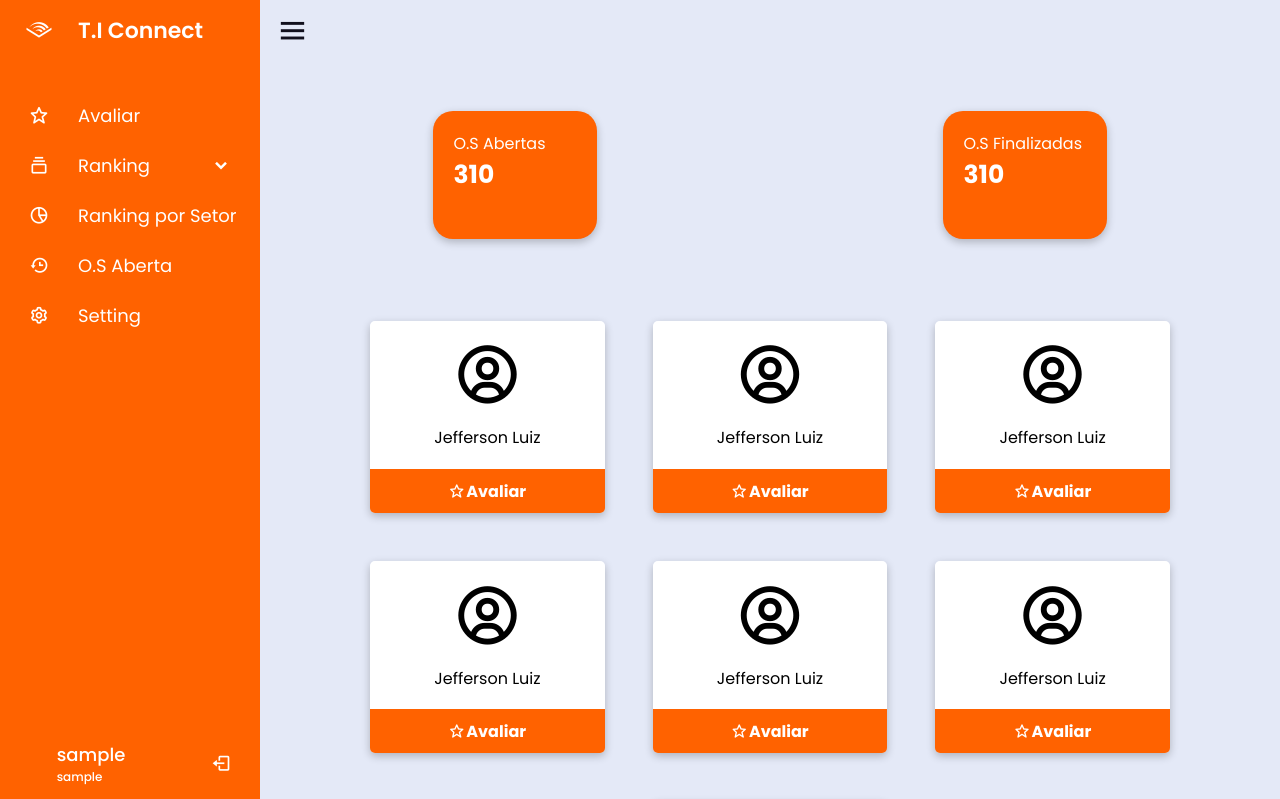
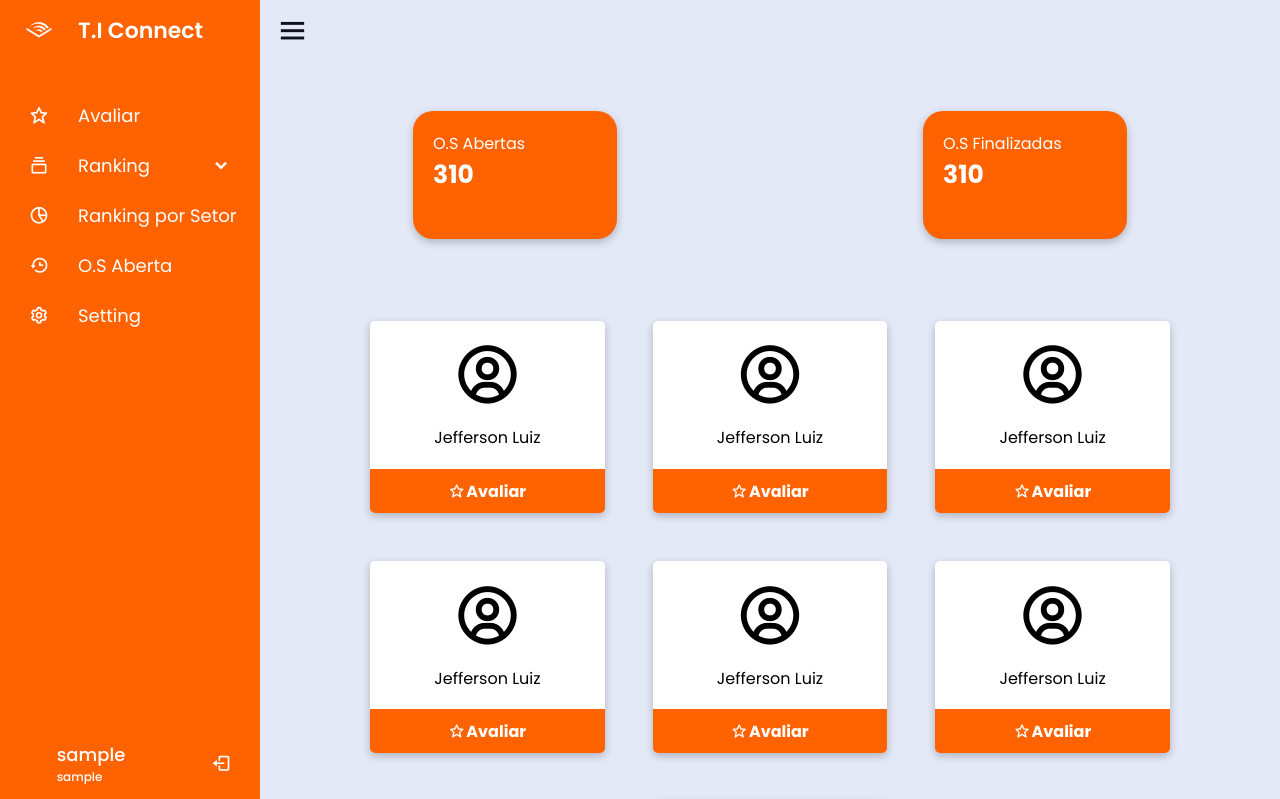
Before and after one commit to RenanDevFelipe/htdocs, a PHP site: page /deshboard/ in a window 1280 px wide. Shown: the top 799 px of the page. Run offline with PHP 8.4, Linux system fonts and the light colour scheme; the visitor is signed in with stand-in values (Sample User, id 1); some libraries are stand-ins or nearby versions.

Commit message:
atualizado

```diff
--- a/style/os_identificador.css
+++ b/style/os_identificador.css
@@ -15,7 +15,7 @@
 
 .Deashboard-home-os .os-identidficador{
     padding: 20px;
-    width: 16%;
+    width: 20%;
     height: 16vh;
     background-color: var(---colorsecundary);
     color: var(---colorNeutral);
```
